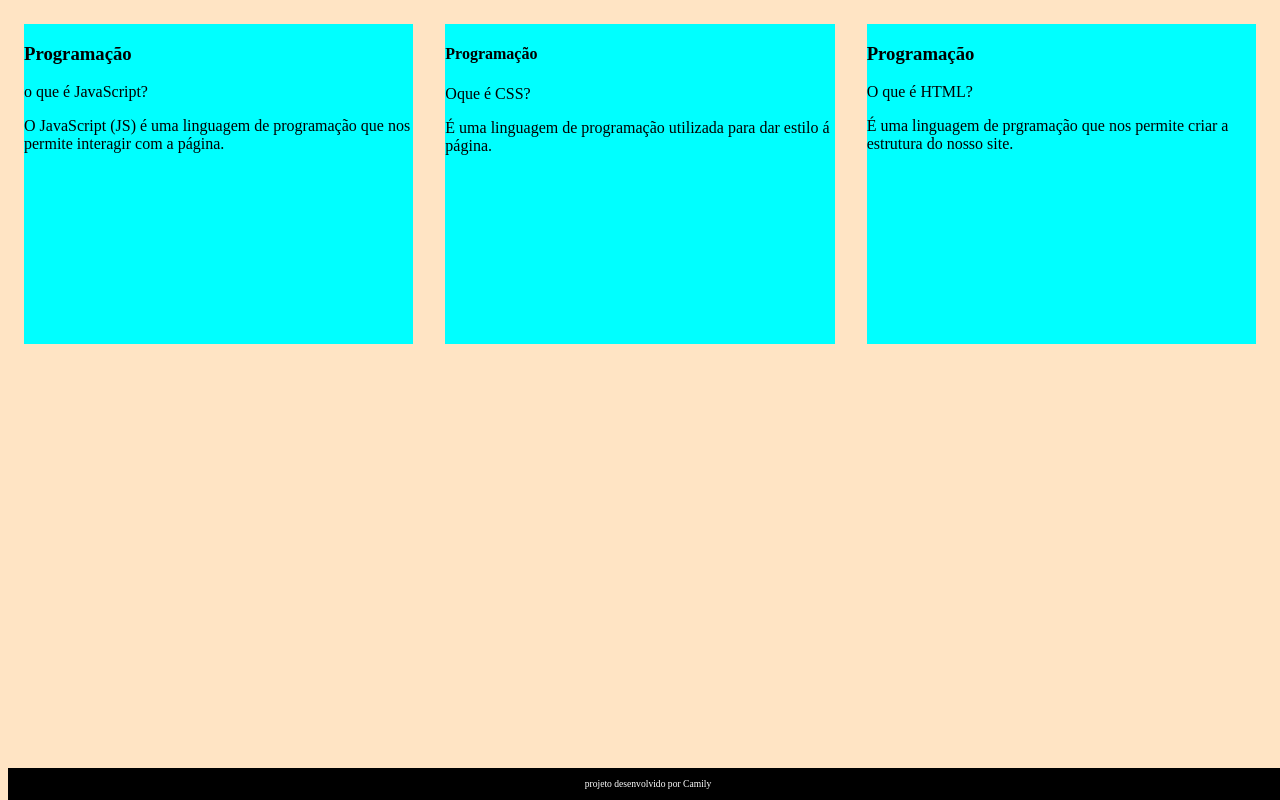
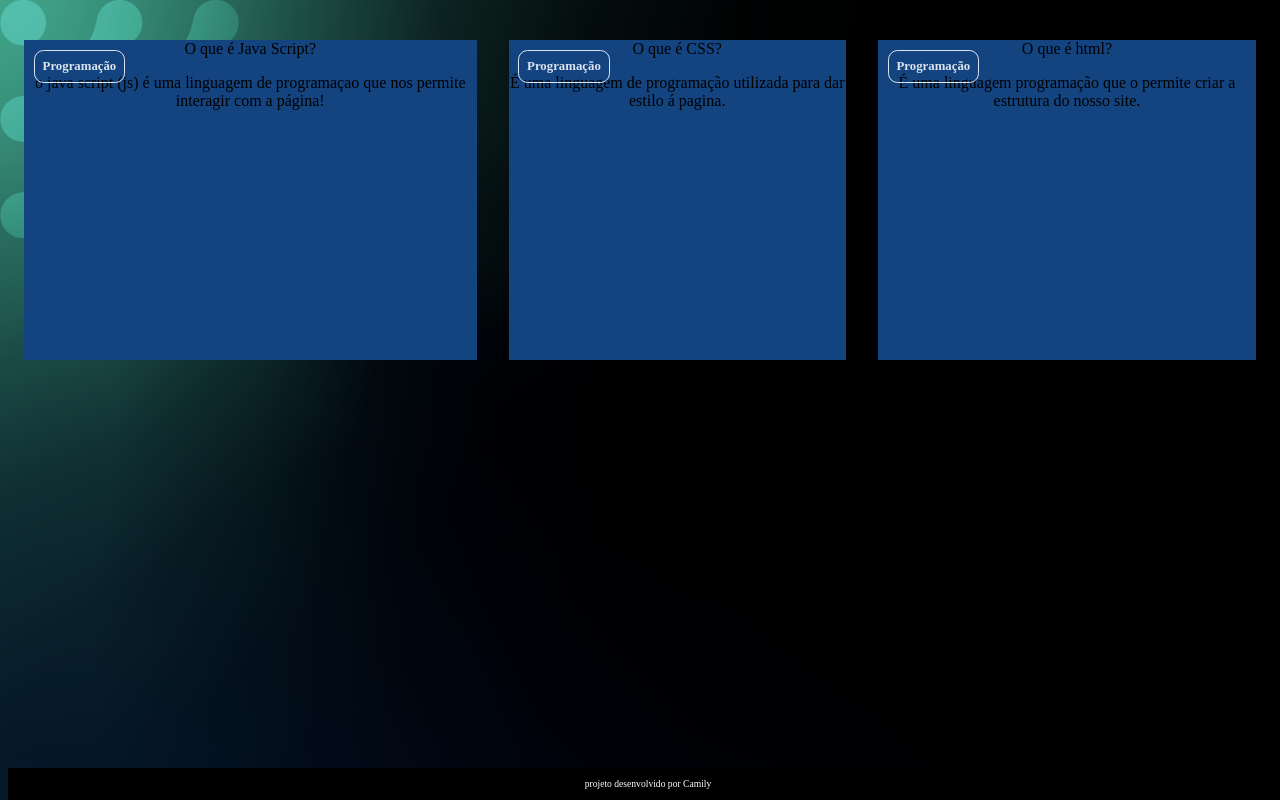
Before and after one commit to camilyzorzi/ferramenta-de-estudos--Camily-e-Bruna, a plain HTML site: page index.html in a window 1280 px wide. Drawn offline with Linux system fonts and the light colour scheme; a web font is replaced by a local one.

Commit message:
estamos na aula 4

```diff
--- a/assets/style.css
+++ b/assets/style.css
@@ -1,5 +1,10 @@
+:root {
+    --text-color: #DBE4EF;
+    --card-front-color: #144480;
+    --card-back-color: #00F4BF;
+}
 body {
-    background-color: bisque;
+    background: url(../bg-desktop.webp);
     font-family: Bai Jamjuree;
 }
 
@@ -9,12 +14,36 @@ body {
 
 .cartao {
     margin: 1rem 1rem;
-    background-color: aqua;
     height: 20rem;
     flex-grow: 1;
-    flex-basis: calc(33% - 6rem);
+    flex-basis: calc(33% -6rem);
 }
 
+.cartao__conteudo {
+    text-align: center;
+    height: 100%;
+    background-color: var(--card-front-color);
+}
+
+.cartao__conteudo h3 {
+    text-align: left;
+    padding: 0.5rem;
+    position: absolute;
+    margin: 0.6rem;
+    border-radius: 0.6rem;
+    font-size: 1vw;
+}
+
+.cartao__conteudo h3 {
+    color: var(--text-color);
+    border: 1px solid var(--text-color);
+    text-align: left;
+    padding: 0.5rem;
+    position: absolute;
+    margin: 0.6rem;
+    border-radius: 0.6rem;
+    font-size: 1vw;
+}
 footer {
     background-color: black;
     color: white;
--- a/index.html
+++ b/index.html
@@ -4,46 +4,40 @@
 <head>
     <meta charset="UTF-8">
     <meta name="viewport" content="width=device-width, initial-scale=1.0">
+    <title>Ferramenta interativa de estudo - Camily</title>
     <link rel="preconnect" href="https://fonts.googleapis.com" />
     <link rel="preconnect" href="https://fonts.gstatic.com" crossorigin />
     <link
         href="https://fonts.googleapis.com/css2?family=Bai+Jamjuree:ital,wght@0,200;0,300;0,400;0,500;0,600;0,700;1,200;1,300;1,400;1,500;1,600;1,700&display=swap"
         rel="stylesheet" />
-
     <link rel="stylesheet" href="assets/style.css">
-
-
-    <title>Ferramenta Interativa de Estudos - Camily</title>
 
 </head>
 
 <body>
-
     <main>
-
         <section id="container">
 
             <article class="cartao">
                 <div class="cartao__conteudo">
                     <h3>Programação</h3>
-                    <div class="cartao__conteudo__pergunta">
-                        <p>o que é JavaScript?</p>
+                    <div class="cartão_conteudo_pergunta">
+                        <p>O que é Java Script?</p>
                     </div>
-                    <div class="cartao__conteudo__resposta">
-                        <p>O JavaScript (JS) é uma linguagem de programação que nos permite interagir com a página.</p>
+                    <div class="cartão_conteudo_resposta">
+                        <p>o java script (js) é uma linguagem de programaçao que nos permite interagir com a página!</p>
                     </div>
                 </div>
             </article>
 
             <article class="cartao">
                 <div class="cartao__conteudo">
-
-                    <h4>Programação</h4>
-                    <div class="cartao__conteudo__pergunta">
-                        <p>Oque é CSS?</p>
-                        <div class="cartao__conteudo__resposta">
-                            <p>É uma linguagem de programação utilizada para dar estilo á página.</p>
-                        </div>
+                    <h3>Programação</h3>
+                    <div>
+                        <p>O que é CSS?</p>
+                    </div>
+                    <div>
+                        <p>É uma linguagem de programação utilizada para dar estilo á pagina.</p>
                     </div>
                 </div>
             </article>
@@ -51,23 +45,20 @@
             <article class="cartao">
                 <div class="cartao__conteudo">
                     <h3> Programação </h3>
-                    <div class="cartao__conteudo__pergunta">
-                        <p>O que é HTML?</P>
+                    <div class="cartao_conteudo_pergunta">
+                        <p>O que é html?</p>
                     </div>
-                    <div class="cartao__conteudo__resposta">
-                        <p>É uma linguagem de prgramação que nos permite criar a estrutura do nosso site.</p>
+                    <div class="cartao_conteudo_resposta">
+                        <p>É uma linguagem programação que o permite criar a estrutura do nosso site.</p>
                     </div>
                 </div>
             </article>
 
         </section>
-
     </main>
-
     <footer>
         <p>projeto desenvolvido por Camily</p>
     </footer>
-
 </body>
 
 </html>
```
Also changed, not shown: bg-desktop.webp (added).
